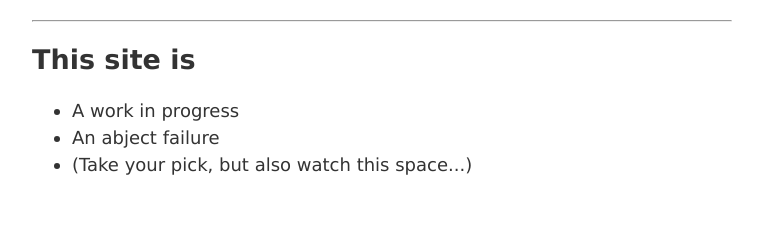
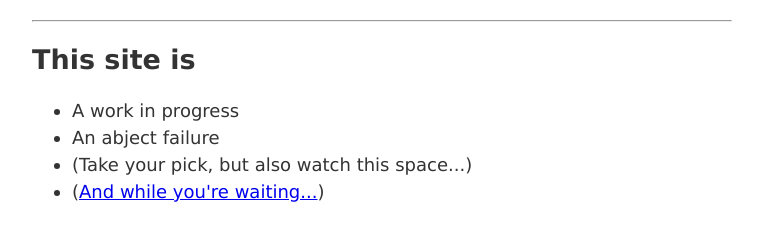
Before and after one commit to nqafield/NotQuiteAField, a plain HTML site: page index.html in a window 1280 px wide. Shown: the part 117-358 px from the top of the page, without its empty margins (258-1021 px from the left). Drawn offline with Linux system fonts and the light colour scheme.

Commit message:
Added link to The Big List. Cos why not.

```diff
--- a/index.html
+++ b/index.html
@@ -36,6 +36,7 @@
         <li>A work in progress</li>
         <li>An abject failure</li>
         <li>(Take your pick, but also watch this space...)</li>
+        <li>(<a href="https://github.com/nqafield/TheBigList">And while you're waiting...</a>)</li>
     </ul>
     <script>
       (function(i,s,o,g,r,a,m){i['GoogleAnalyticsObject']=r;i[r]=i[r]||function(){
```
